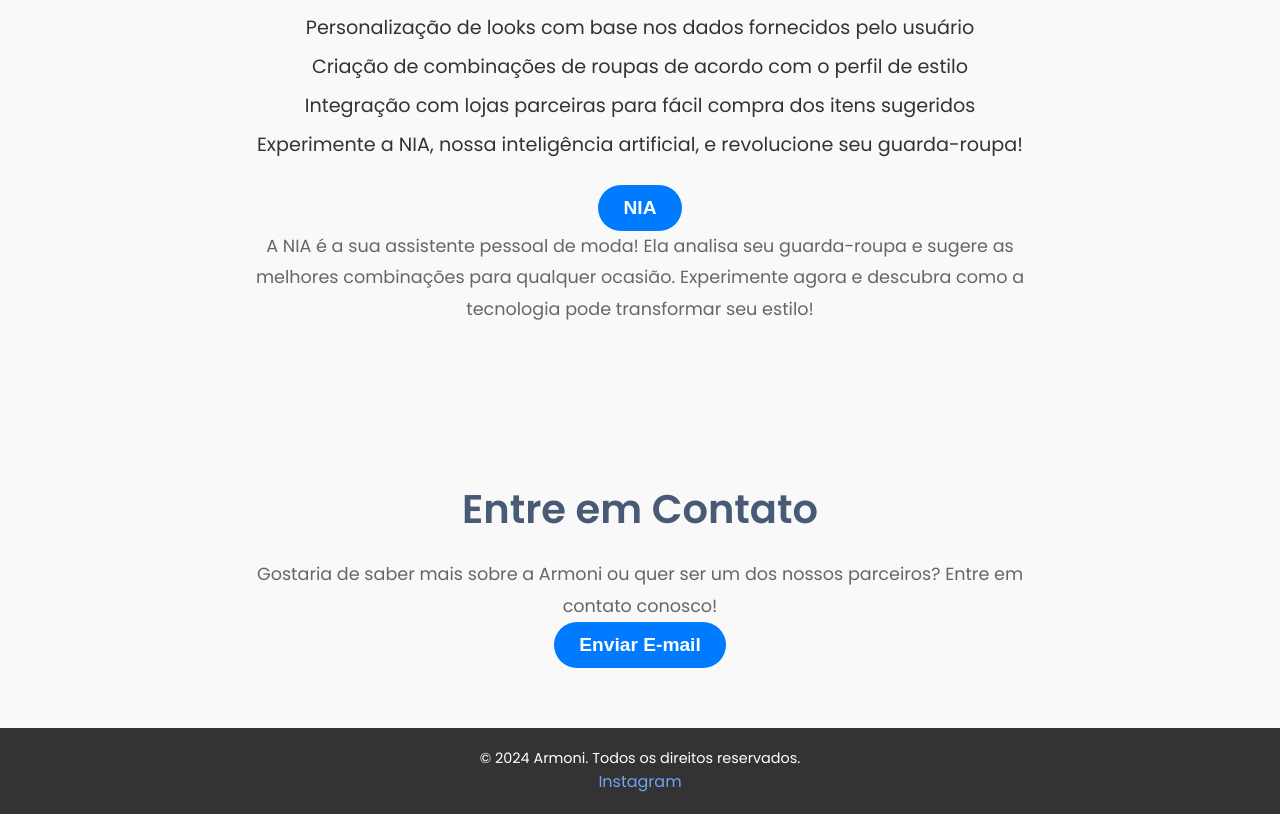
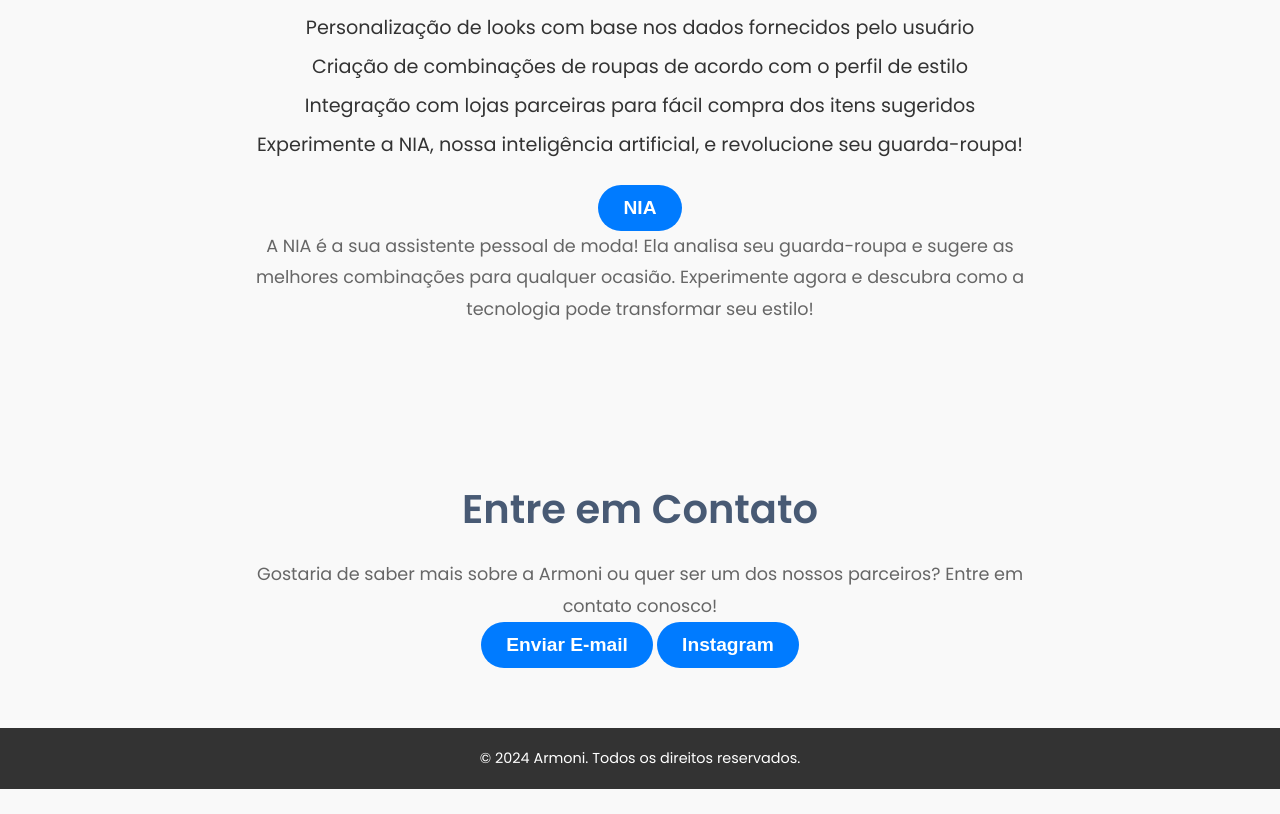
Before and after one commit to zacks08/Armoni, a plain HTML site: page index.html in a window 1280 px wide. Shown: the part 885-1699 px from the top of the page. After the commit the page ends 1674 px from the top, so only its background shows below. Drawn offline with Linux system fonts and the light colour scheme.

Commit message:
botao do insta

```diff
--- a/index.html
+++ b/index.html
@@ -50,16 +50,16 @@
         <p>Gostaria de saber mais sobre a Armoni ou quer ser um dos nossos parceiros? Entre em contato conosco!</p>
 
         <!-- Botão que abre o cliente de e-mail -->
-        <button id="contact-button" onclick="window.location.href='mailto:contato@armoni.com?subject=Contato%20via%20site&body=Olá,%20gostaria%20de%20saber%20mais%20sobre%20a%20Armoni!'">Enviar E-mail</button>
+        <button id="contact-button" onclick="window.location.href='mailto:armoni.companyy@gmail.com?subject=Contato%20via%20site&body=Olá,%20gostaria%20de%20saber%20mais%20sobre%20a%20Armoni!'">Enviar E-mail</button>
+        <a href="https://www.instagram.com/armoni.company/" target="_blank">
+            <button>Instagram</button>
+        </a>
+
+
     </section>
 
     <footer>
         <p>&copy; 2024 Armoni. Todos os direitos reservados.</p>
-
-            <a href="https://www.instagram.com/armoni.company/" target="_blank">Instagram</a>
-        </div>
-    </footer>
-
     <!-- JavaScript -->
     <script src="Armoni.js"></script>
 </body>
```
